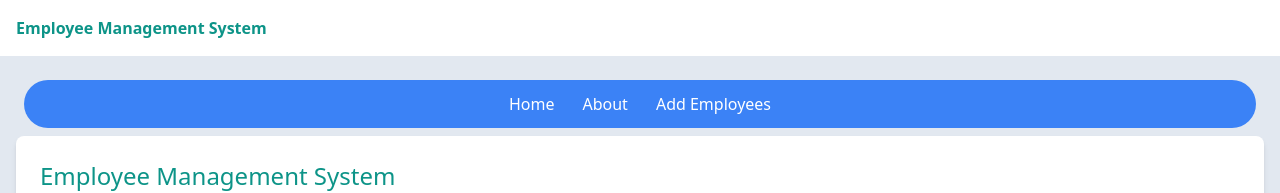
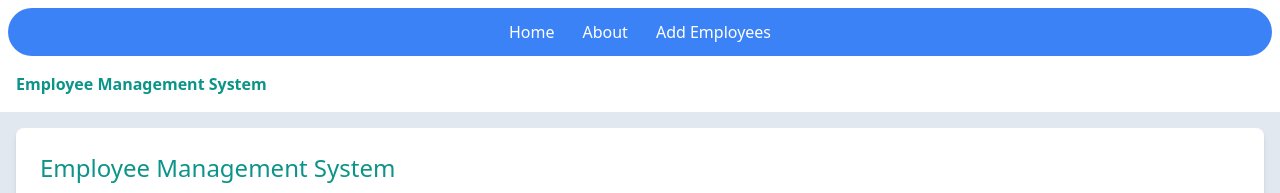
Before and after one commit to emmanuelwangila/employeemgt, an Angular app: page / in a window 1280 px wide. Shown: the top 193 px of the page. Built offline with nearby package versions, Linux system fonts and the light colour scheme; no server answers.

Commit message:
adding navbar to each page

```diff
--- a/src/app/app.component.html
+++ b/src/app/app.component.html
@@ -6,6 +6,14 @@
     <title>Employee System Home</title>
   </head>
   <body>
+    <!-- Navigation Bar -->
+    <nav class="bg-blue-500 flex m-2 rounded-full">
+      <ul class="flex w-full justify-center gap-5 m-2 cursor-pointer">
+        <li class="text-white m-1">Home</li>
+        <li class="text-white m-1">About</li>
+        <li class="text-white m-1">Add Employees</li>
+      </ul>
+    </nav>
     <h1 class="text-teal-600 font-bold m-2 p-2">Employee Management System</h1>
   </body>
   <main>
--- a/src/app/employee/employee.component.html
+++ b/src/app/employee/employee.component.html
@@ -12,15 +12,6 @@
   </head>
 
   <body class="bg-slate-200 h-screen p-4">
-    <!-- Navigation Bar -->
-    <nav class="bg-blue-500 flex m-2 rounded-full">
-      <ul class="flex w-full justify-center gap-5 m-2 cursor-pointer">
-        <li class="text-white m-1">Home</li>
-        <li class="text-white m-1">About</li>
-        <li class="text-white m-1">Add Employees</li>
-      </ul>
-    </nav>
-
     <!-- Main Content -->
     <div class="bg-white rounded-lg shadow-md p-6">
       <h1 class="text-teal-600 text-2xl mb-6">Employee Management System</h1>
```
